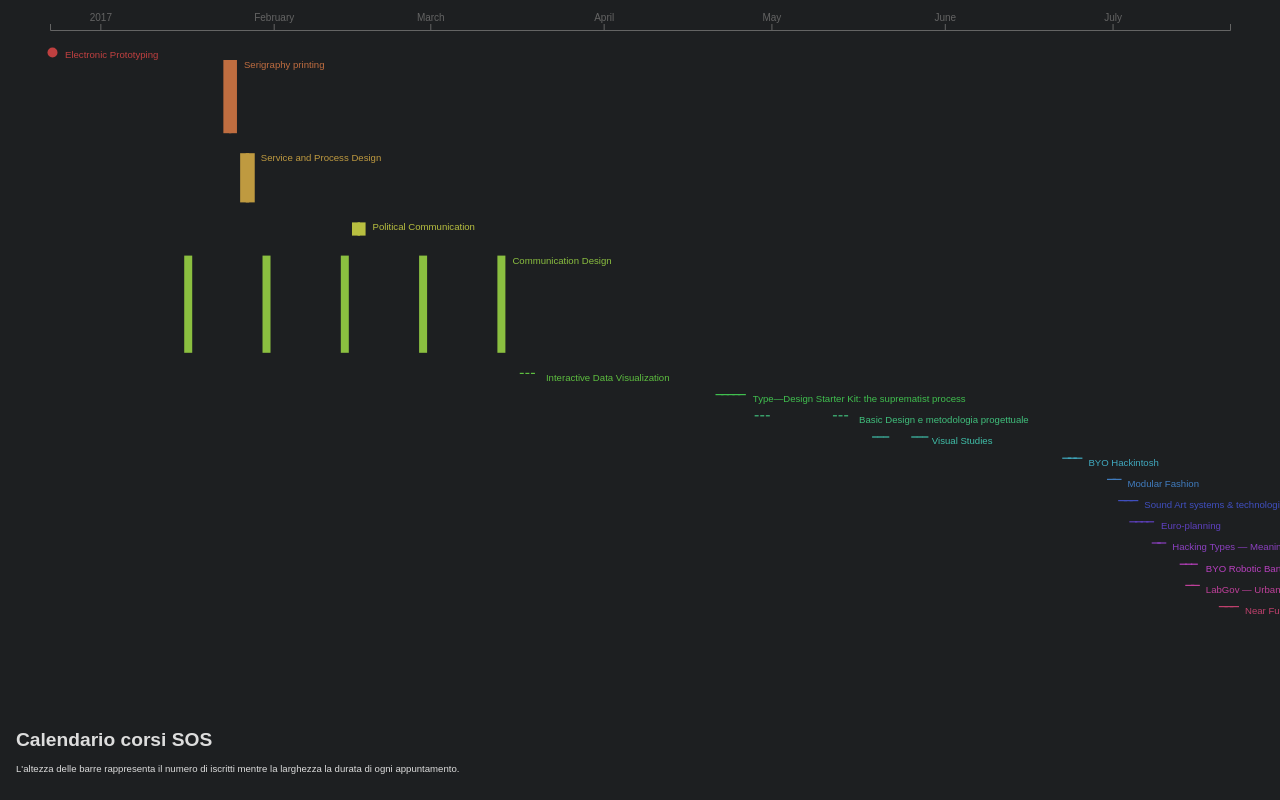
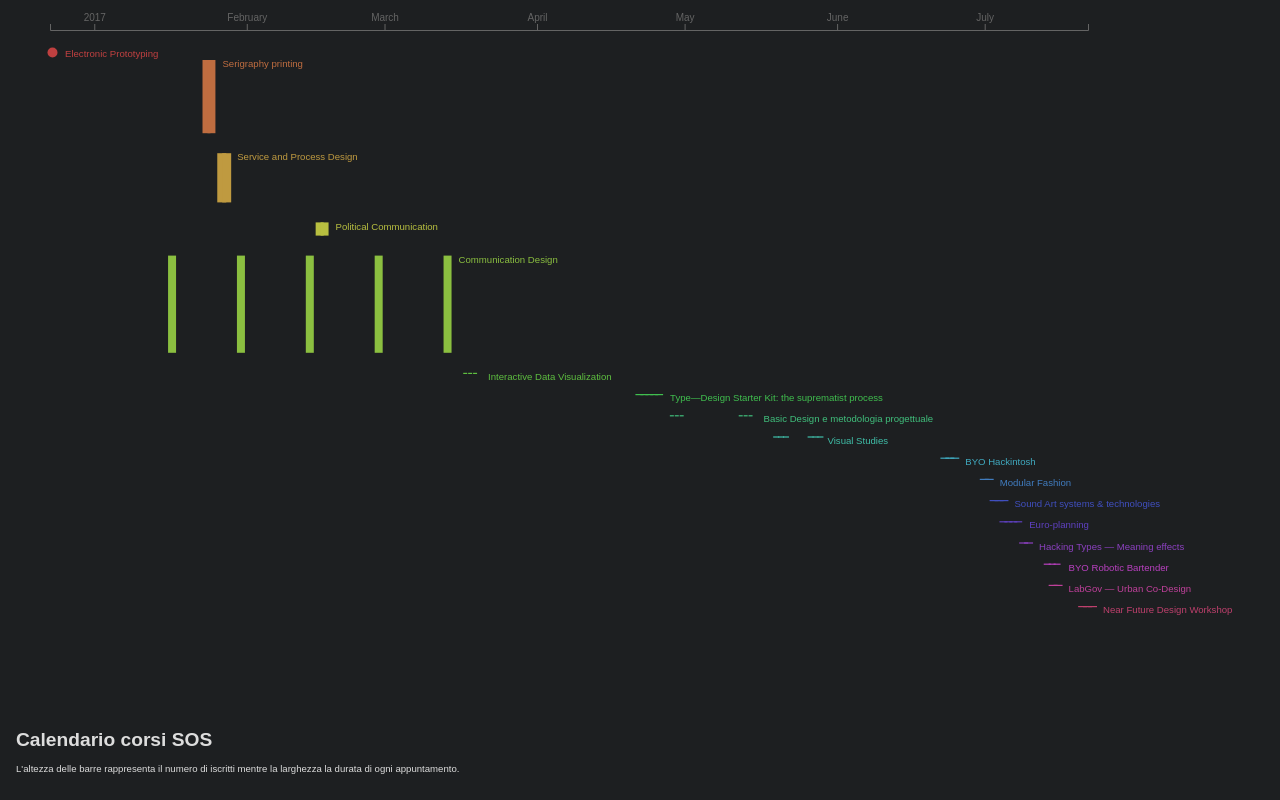
Before and after one commit to lascuolaopensource/x-web-dataviz, a plain HTML site: page index.html in a window 1280 px wide. Drawn offline with nearby package versions, Linux system fonts and the light colour scheme.

Commit message:
fixedx legends

```diff
--- a/index.html
+++ b/index.html
@@ -51,7 +51,7 @@
 
 	<script>
 
-		var timeScale = d3.scaleTime().range([50, document.body.clientWidth-50])
+		var timeScale = d3.scaleTime().range([50, document.body.clientWidth*.85])
 		var barHeightScale = d3.scaleLinear().range([0, 50]);
 
 		var svg = d3.select("svg");
@@ -103,9 +103,10 @@
 
 				group
 				.append("text")
+				.attr("alignment-baseline", "hanging")
 				.text(course.title)
 				.attr("x", timeScale(course.finalDate) + 15)
-				.attr("y", ypos + 8)
+				.attr("y", ypos )
 				.style("fill", function(d,i){
 					return d3.hsl( index * (360/data.length), .5, .5 )
 				})
```
